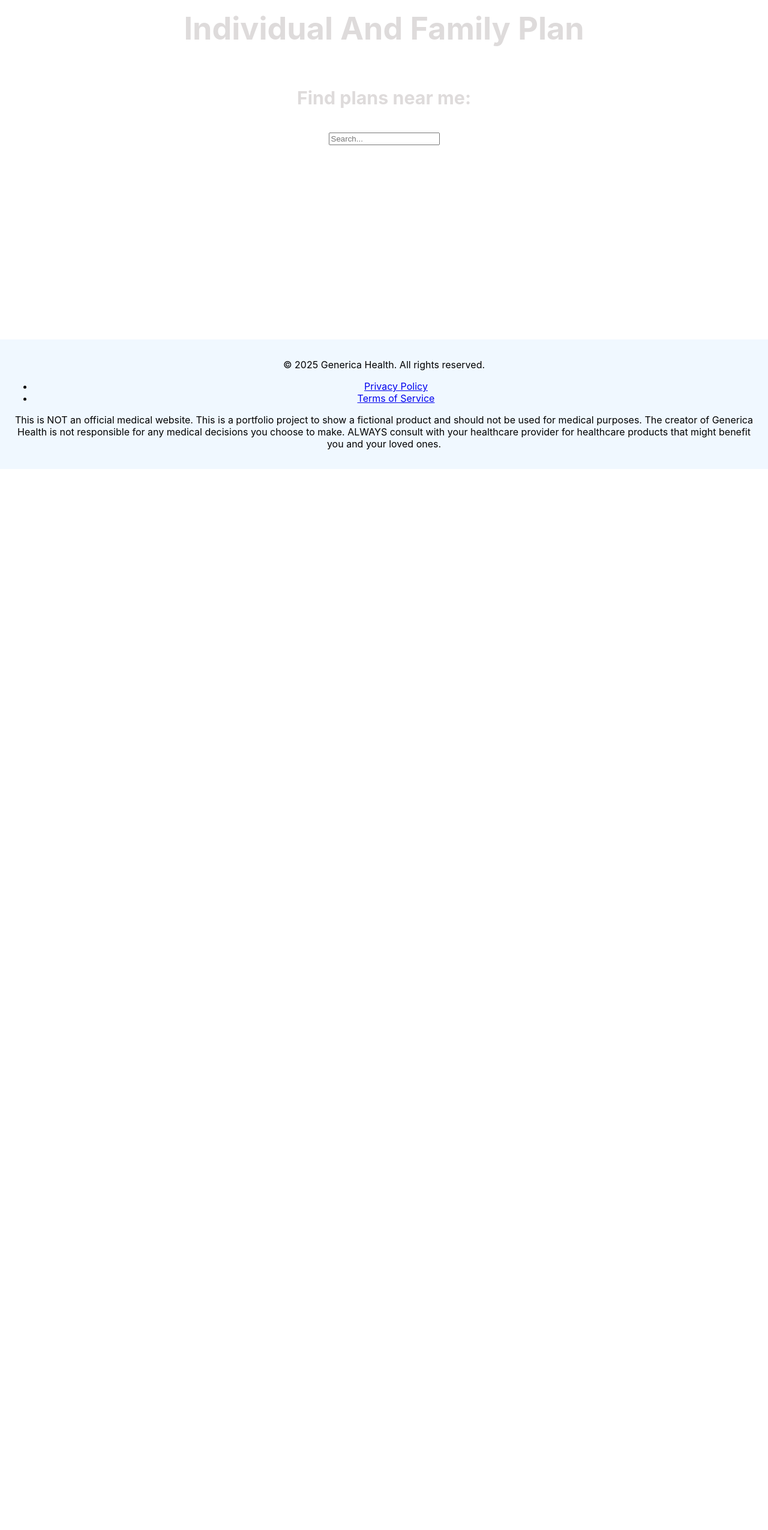
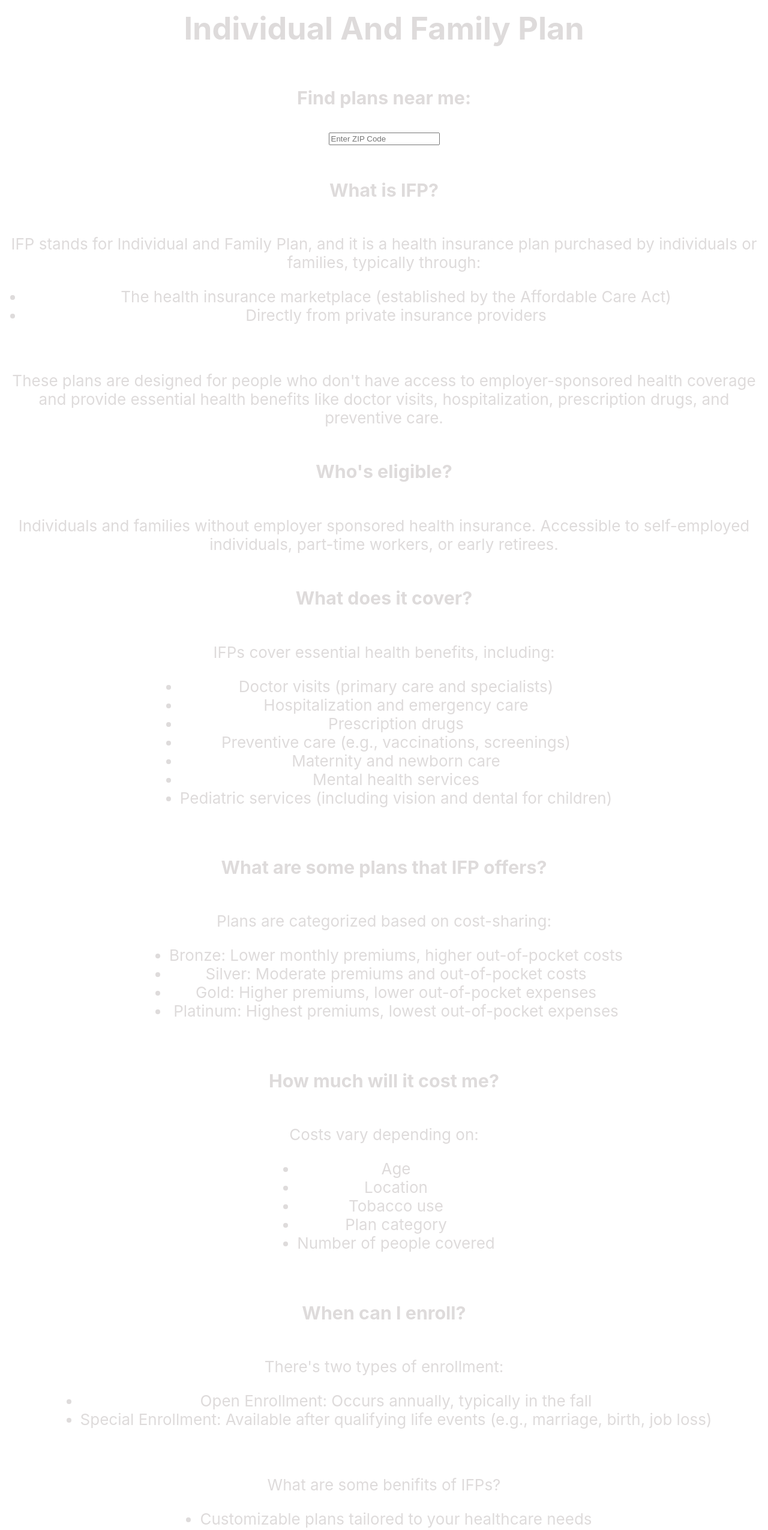
Before and after one commit to RickyFig17/Generica-Health, a React (Create React App) app: page /ifp in a window 1280 px wide. Shown: the part 234-2785 px from the top of the page at 60% size. Before the commit the page ends 1016 px from the top, so only its background shows below. Built offline with nearby package versions, Linux system fonts and the light colour scheme.

Commit message:
adding ifp info

```diff
--- a/src/Ifp.js
+++ b/src/Ifp.js
@@ -6,6 +6,7 @@ function Ifp() {
       <h1>Individual And Family Plan</h1>
       <SearchForIfpPlans />
       <SearchBar />
+      <IfpParagraph />
     </>
   );
 }
@@ -21,7 +22,7 @@ function SearchBar() {
     <div>
       <input
         type="text"
-        placeholder="Search..."
+        placeholder="Enter ZIP Code"
         value={query}
         onChange={(e) => setQuery(e.target.value)}
       />
@@ -30,4 +31,97 @@ function SearchBar() {
   );
 }
 
+function IfpParagraph() {
+  return (
+    <>
+      <h3>What is IFP?</h3>
+      <p>
+        IFP stands for Individual and Family Plan, and it is a health insurance
+        plan purchased by individuals or families, typically through:
+        <ul>
+          <li>
+            The health insurance marketplace (established by the Affordable Care
+            Act)
+          </li>
+          <li>Directly from private insurance providers</li>
+        </ul>
+      </p>
+      <p>
+        These plans are designed for people who don't have access to
+        employer-sponsored health coverage and provide essential health benefits
+        like doctor visits, hospitalization, prescription drugs, and preventive
+        care.
+      </p>
+      <h3>Who's eligible?</h3>
+      <p>
+        Individuals and families without employer sponsored health insurance.
+        Accessible to self-employed individuals, part-time workers, or early
+        retirees.
+      </p>
+      <h3>What does it cover?</h3>
+      <p>
+        IFPs cover essential health benefits, including:
+        <ul>
+          <li>Doctor visits (primary care and specialists)</li>
+          <li>Hospitalization and emergency care</li>
+          <li>Prescription drugs</li>
+          <li>Preventive care (e.g., vaccinations, screenings)</li>
+          <li>Maternity and newborn care</li>
+          <li>Mental health services</li>
+          <li>Pediatric services (including vision and dental for children)</li>
+        </ul>
+      </p>
+      <h3>What are some plans that IFP offers?</h3>
+      <p>
+        Plans are categorized based on cost-sharing:
+        <ul>
+          <li>Bronze: Lower monthly premiums, higher out-of-pocket costs</li>
+          <li>Silver: Moderate premiums and out-of-pocket costs</li>
+          <li>Gold: Higher premiums, lower out-of-pocket expenses</li>
+          <li>Platinum: Highest premiums, lowest out-of-pocket expenses</li>
+        </ul>
+      </p>
+      <h3>How much will it cost me?</h3>
+      <p>
+        Costs vary depending on:
+        <ul>
+          <li>Age</li>
+          <li>Location</li>
+          <li>Tobacco use</li>
+          <li>Plan category</li>
+          <li>Number of people covered</li>
+        </ul>
+      </p>
+      <h3>When can I enroll?</h3>
+      <p>
+        There's two types of enrollment:
+        <ul>
+          <li>Open Enrollment: Occurs annually, typically in the fall</li>
+          <li>
+            Special Enrollment: Available after qualifying life events (e.g.,
+            marriage, birth, job loss)
+          </li>
+        </ul>
+      </p>
+      <p>
+        What are some benifits of IFPs?
+        <ul>
+          <li>Customizable plans tailored to your healthcare needs</li>
+          <li>Nationwide or regional provider network options</li>
+          <li>Peace of mind with comprehensive coverage</li>
+        </ul>
+      </p>
+      <p>
+        How can I qualify for it?
+        <ul>
+          <li>
+            Many people qualify for financial assistance through tax credits or
+            cost-sharing reductions if they purchase through the Marketplace.
+          </li>
+        </ul>
+      </p>
+    </>
+  );
+}
+
 export default Ifp;
```
